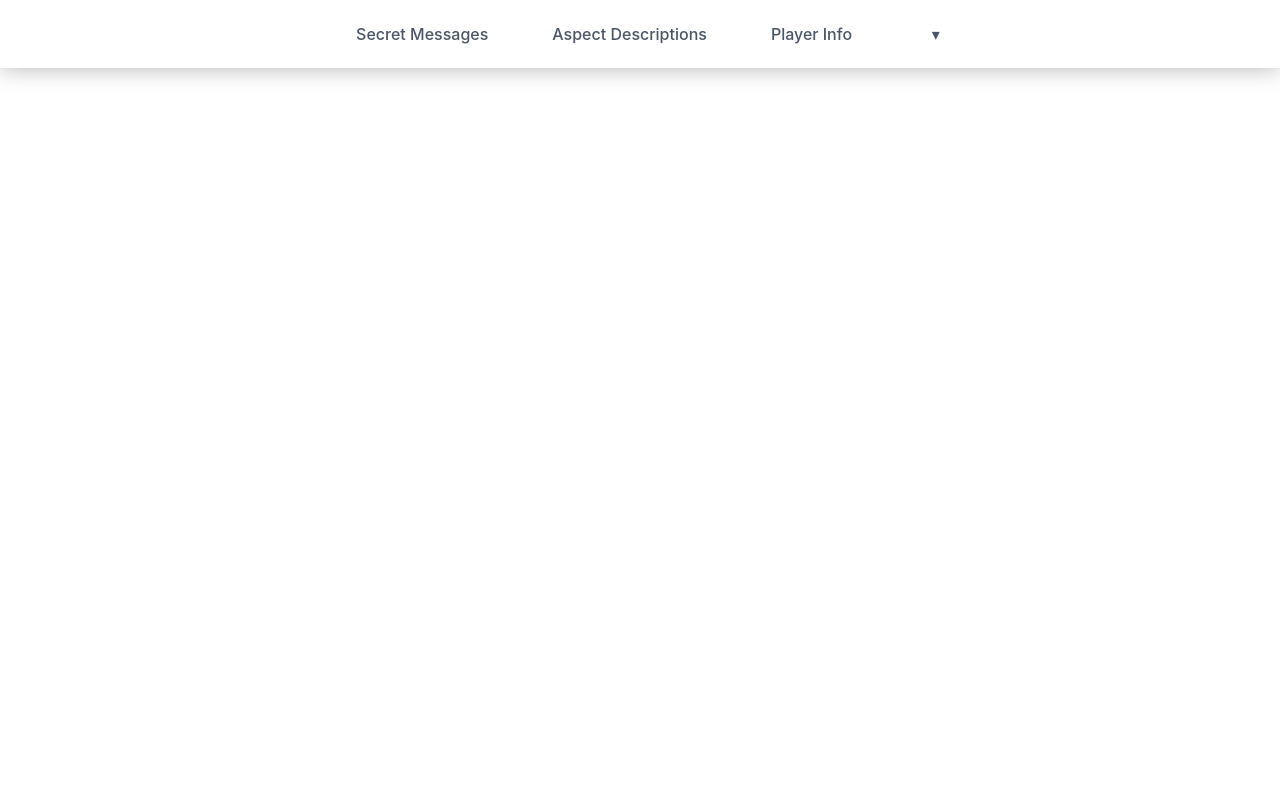
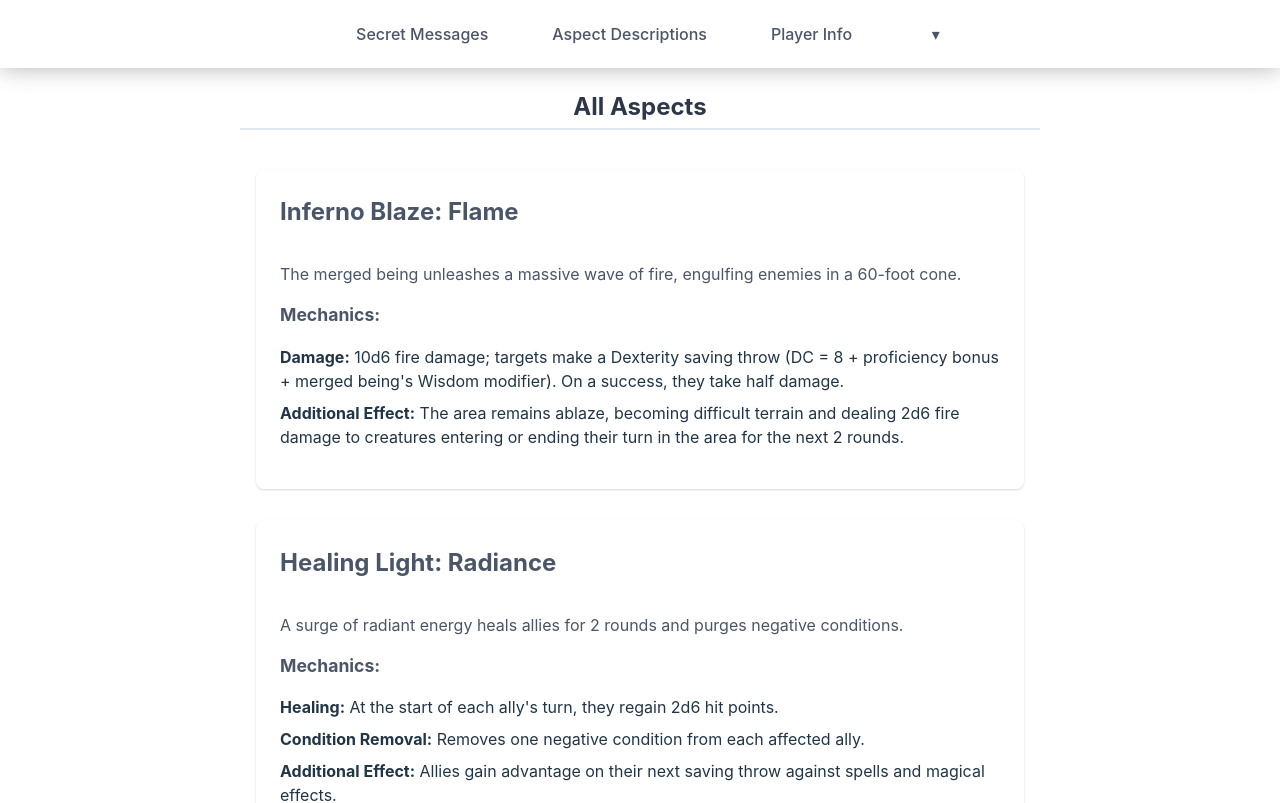
Before and after one commit to oguru/DnD-Tools, a React (Vite) app: page /all-aspects in a window 1280 px wide. Shown: the top 803 px of the page. Built offline with nearby package versions, Linux system fonts and the light colour scheme.

Commit message:
added all aspects page

```diff
--- a/src/App.jsx
+++ b/src/App.jsx
@@ -8,6 +8,7 @@ import {
   Routes
 } from "react-router-dom";
 
+import AllAspects from './pages/AllAspects';
 import AspectDescriptions from './pages/AspectDescriptions';
 import DiscoveredAspects from './pages/DiscoveredAspects';
 import LimboInfo from './pages/LimboInfo';
@@ -39,6 +40,7 @@ function App() {
                 >
                   <option value="">Player Info</option>
                   <option value="/limbo-info">Limbo</option>
+                  <option value="/all-aspects">All Aspects</option>
                   <option value="/discovered-aspects">Discovered Aspects</option>
                   <option value="/player-info/wild-surges">Wild Surges</option>
                 </select>
@@ -53,6 +55,7 @@ function App() {
           <Route path="/limbo" element={<AspectDescriptions />} />
           <Route path="/limbo-info" element={<LimboInfo />} />
           <Route path="/discovered-aspects" element={<DiscoveredAspects />} />
+          <Route path="/all-aspects" element={<AllAspects />} />
           <Route path="/player-info/wild-surges" element={<WildSurgeInfo />} />
         </Routes>
       </div>
--- /dev/null
+++ b/src/pages/AllAspects.jsx
@@ -0,0 +1,53 @@
+import '../styles/AspectDescriptions.css';
+
+import AspectEffectCard from '../components/AspectEffectCard';
+import PageLayout from '../components/PageLayout';
+import React from 'react';
+import { aspectDescriptions } from '../assets/aspects';
+import { useNavigate } from 'react-router-dom';
+
+const AllAspects = () => {
+  const navigate = useNavigate();
+
+  // Convert aspect descriptions to a format similar to effects
+  const allAspects = Object.entries(aspectDescriptions).map(([key, aspect]) => ({
+    name: aspect.effect,
+    description: aspect.description,
+    duration: aspect.duration || "Permanent",
+    mechanics: aspect.mechanics || [],
+    aspectCombination: key,
+    isWildSurge: false
+  }));
+
+  const handleEffectClick = (effect) => {
+    // Save the selected aspects to localStorage
+    if (effect.aspectCombination) {
+      localStorage.setItem('selectedAspects', effect.aspectCombination);
+    }
+    // Navigate to the limbo page
+    navigate('/limbo');
+  };
+
+  return (
+    <PageLayout title="All Aspects">
+      <div className="discovered-effects">
+        {allAspects.map((aspect, index) => (
+          <div
+            key={index}
+            onClick={() => handleEffectClick(aspect)}
+            style={{ cursor: 'pointer' }}
+          >
+            <AspectEffectCard
+              effect={aspect}
+              showActivateButton={false}
+              isDiscoveredPage={true}
+              showRemoveButton={false}
+            />
+          </div>
+        ))}
+      </div>
+    </PageLayout>
+  );
+};
+
+export default AllAspects;
--- a/src/pages/DiscoveredAspects.jsx
+++ b/src/pages/DiscoveredAspects.jsx
@@ -1,7 +1,7 @@
 import '../styles/AspectDescriptions.css';
 
-import React, { useEffect, useState } from 'react';
 import { onValue, ref, remove, set } from 'firebase/database';
+import { useEffect, useState } from 'react';
 
 import AspectEffectCard from '../components/AspectEffectCard';
 import PageLayout from '../components/PageLayout';
@@ -39,7 +39,7 @@ const DiscoveredAspects = () => {
   const saveCurrentEffectsWithAspects = () => {
     discoveredEffects.forEach(effect => {
       // Find the matching aspect key by comparing effect names
-      const aspectKey = Object.entries(aspectDescriptions).find(([_, value]) =>
+      const aspectKey = Object.entries(aspectDescriptions).find(([, value]) =>
         value.effect === effect.name
       )?.[0];
 
```
